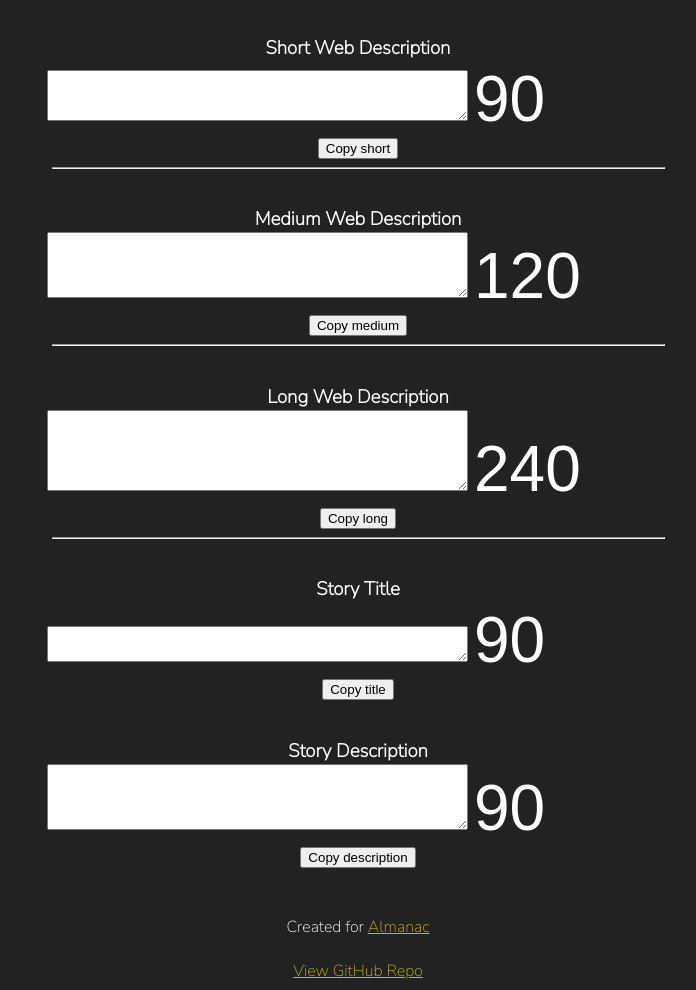
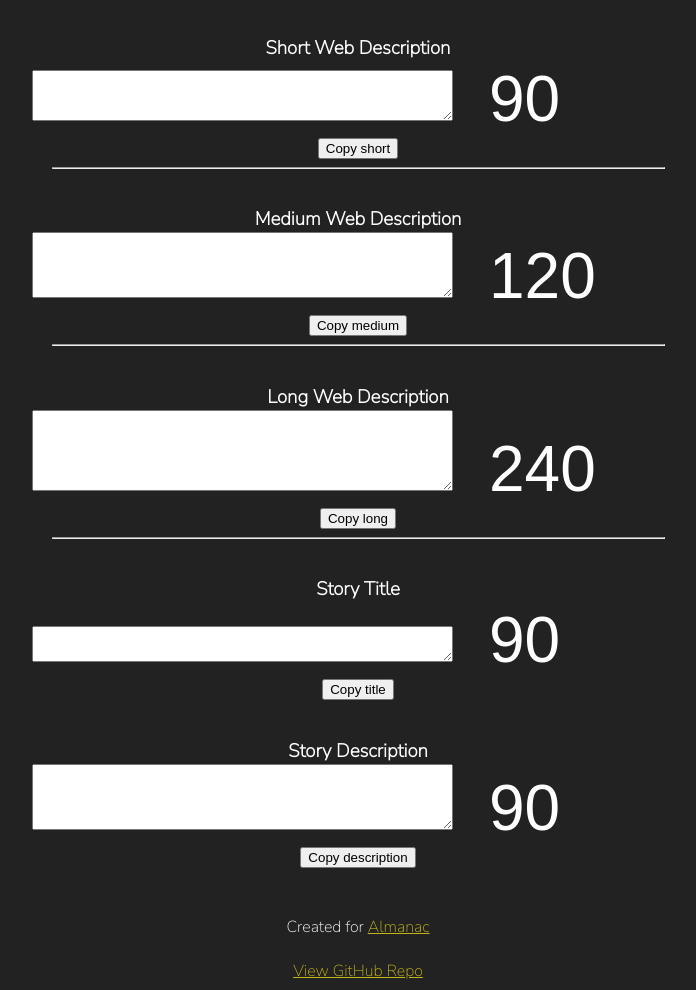
Before and after one commit to mmeadx/webDescript, a plain HTML site: page index.html in a window 1280 px wide. Shown: the part 67-1057 px from the top of the page, without its empty margins (303-999 px from the left). Drawn offline with Linux system fonts and the light colour scheme.

Commit message:
Updated HTML to move character count away from text area

```diff
--- a/index.html
+++ b/index.html
@@ -20,7 +20,7 @@
     <h3 class="titles">
         </p>Short Web Description</h3>
     <form name="myform">
-        <textarea name="shortWebDescription" id="shortWebDescription"
+        <textarea class="textForm" name="shortWebDescription" id="shortWebDescription"
             onKeyDown="limitText(this.form.shortWebDescription,this.form.countdown,90);"
             onKeyUp="limitText(this.form.shortWebDescription,this.form.countdown,90);" rows="3" cols="50"></textarea>
         <input class="webCounter" readonly type="text" name="countdown" size="3" value="90">
@@ -32,7 +32,7 @@
 
     <h3 class="titles">Medium Web Description</h3>
     <form name="myform">
-        <textarea name="mediumWebDescription" id="mediumWebDescription"
+        <textarea class="textForm" name="mediumWebDescription" id="mediumWebDescription"
             onKeyDown="limitText(this.form.mediumWebDescription,this.form.countdown,120);"
             onKeyUp="limitText(this.form.mediumWebDescription,this.form.countdown,120);" rows="4" cols="50"></textarea>
         <input class="webCounter" readonly type="text" name="countdown" size="3" value="120">
@@ -44,7 +44,7 @@
 
     <h3 class="titles">Long Web Description</h3>
     <form name="myform">
-        <textarea name="longWebDescription" id="longWebDescription"
+        <textarea class="textForm" name="longWebDescription" id="longWebDescription"
             onKeyDown="limitText(this.form.longWebDescription,this.form.countdown,240);"
             onKeyUp="limitText(this.form.longWebDescription,this.form.countdown,240);" rows="5" cols="50"></textarea>
         <input class="webCounter" readonly type="text" name="countdown" size="3" value="240">
@@ -57,7 +57,7 @@
     <h3 class="titles">
         </p>Story Title</h3>
     <form name="myform">
-        <textarea name="storyTitle" id="storyTitle" onKeyDown="limitText(this.form.storyTitle,this.form.countdown,90);"
+        <textarea class="textForm" name="storyTitle" id="storyTitle" onKeyDown="limitText(this.form.storyTitle,this.form.countdown,90);"
             onKeyUp="limitText(this.form.storyTitle,this.form.countdown,90);" rows="2" cols="50"></textarea>
         <input class="webCounter" readonly type="text" name="countdown" size="3" value="90">
     </form>
@@ -67,7 +67,7 @@
     <h3 class="titles">
         </p>Story Description</h3>
     <form name="myform">
-        <textarea name="storyDescription" id="storyDescription"
+        <textarea class="textForm" name="storyDescription" id="storyDescription"
             onKeyDown="limitText(this.form.storyDescription,this.form.countdown,90);"
             onKeyUp="limitText(this.form.storyDescription,this.form.countdown,90);" rows="4" cols="50"></textarea>
         <input class="webCounter" readonly type="text" name="countdown" size="3" value="90">
--- a/static/css/style.css
+++ b/static/css/style.css
@@ -16,6 +16,10 @@ footer {
 
 footer a {
     color: #c2b618;
+}
+
+.textForm {
+    margin-right: 30px;
 }
 
 .webCounter {
```
